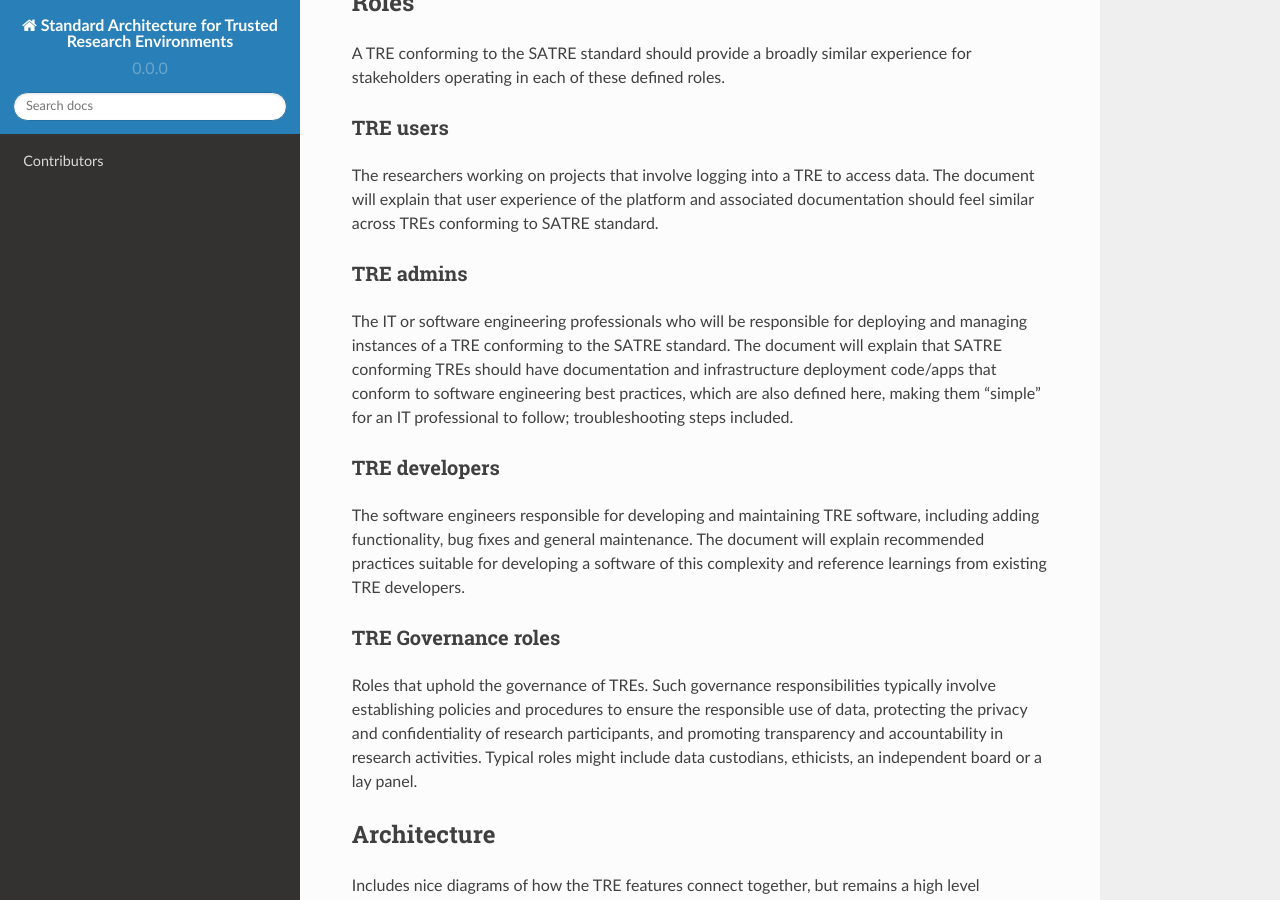
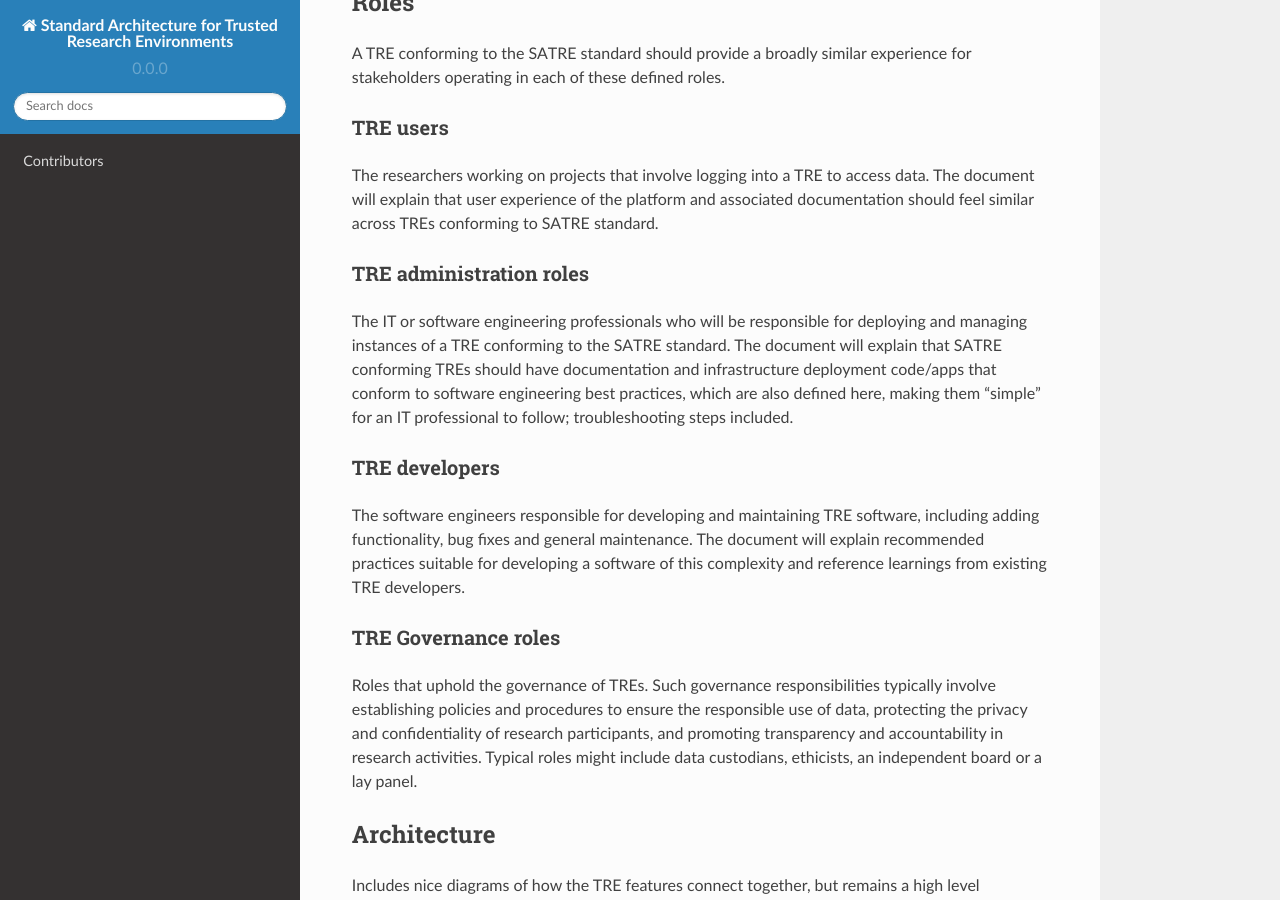
Before and after one commit to sa-tre/satre-specification, a Sphinx documentation site: the page built from docs/source/index.md, in a window 1280 px wide and 900 px high, scrolled down 1283 px. Built offline with Sphinx 7.4.7 and the Read the Docs theme 2.0.0, drawn with Linux system fonts in a browser that asks for light colours.

Commit message:
rename header

```diff
--- a/docs/source/index.md
+++ b/docs/source/index.md
@@ -44,7 +44,7 @@ A TRE conforming to the SATRE standard should provide a broadly similar experien
 
 The researchers working on projects that involve logging into a TRE to access data. The document will explain that user experience of the platform and associated documentation should feel similar across TREs conforming to SATRE standard.
 
-### TRE admins
+### TRE administration roles
 
 The IT or software engineering professionals who will be responsible for deploying and managing instances of a TRE conforming to the SATRE standard. The document will explain that SATRE conforming TREs should have documentation and infrastructure deployment code/apps that conform to software engineering best practices, which are also defined here, making them "simple" for an IT professional to follow; troubleshooting steps included.
 
```
